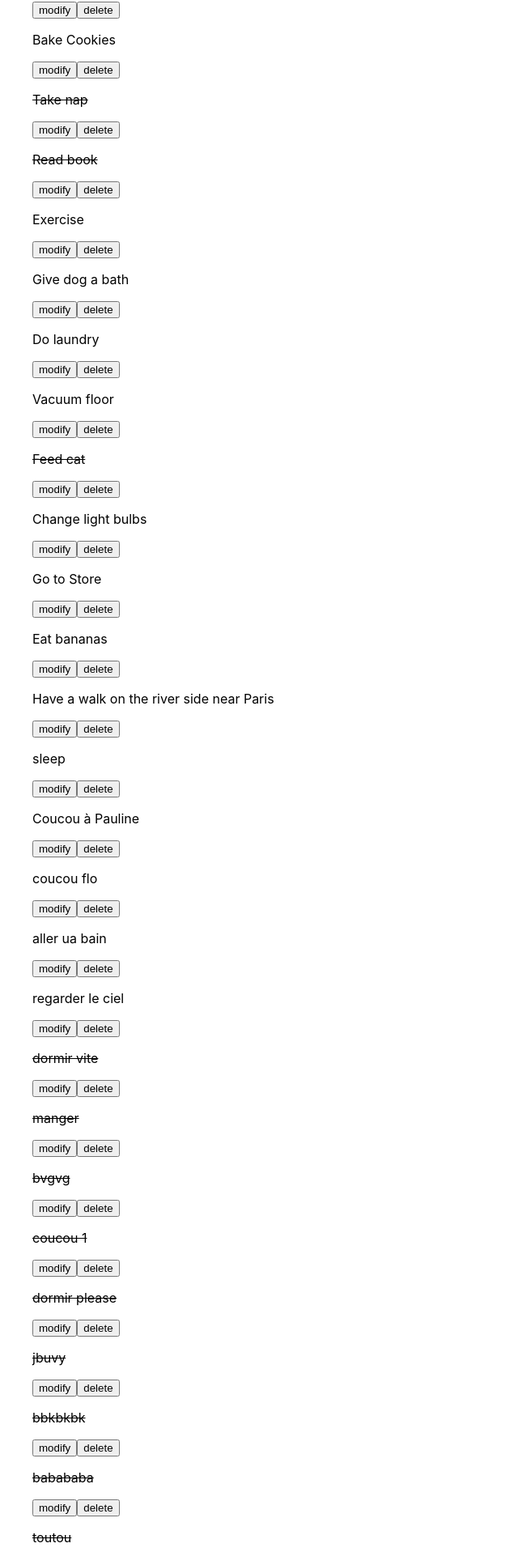
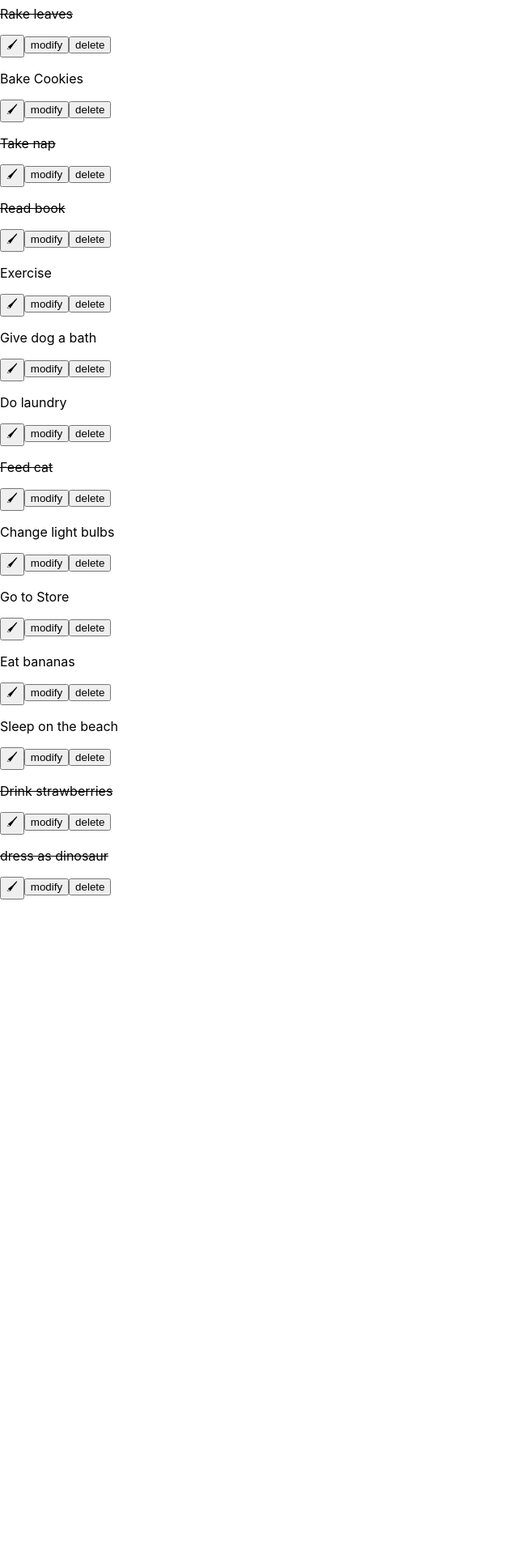
Before and after one commit to AlixV/todolist-mockjson-react, a React (Create React App) app: page / in a window 1280 px wide. Shown: the part 880-2797 px from the top of the page at 81% size, without its empty margins (0-640 px from the left). After the commit the page ends 1991 px from the top, so only its background shows below. Built offline with nearby package versions, Linux system fonts and the light colour scheme; data requests are answered from the project's data file.

Commit message:
wor on modify task

```diff
--- a/data/db.json
+++ b/data/db.json
@@ -71,11 +71,6 @@
       "complete": false
     },
     {
-      "id": 16,
-      "task": "Vacuum floor",
-      "complete": false
-    },
-    {
       "id": 17,
       "task": "Feed cat",
       "complete": true
@@ -95,85 +90,19 @@
       "id": 21
     },
     {
-      "task": "Have a walk on the river side near Paris ",
+      "task": "Sleep on the beach ",
+      "complete": false,
       "id": 22
     },
     {
-      "task": "sleep",
+      "task": "Drink strawberries",
+      "complete": true,
       "id": 23
     },
     {
-      "task": "Coucou à Pauline ",
+      "task": "dress as dinosaur",
+      "complete": true,
       "id": 24
-    },
-    {
-      "task": "coucou flo",
-      "id": 25
-    },
-    {
-      "task": "aller ua bain",
-      "complete": "",
-      "id": 26
-    },
-    {
-      "task": "regarder le ciel",
-      "complete": false,
-      "id": 27
-    },
-    {
-      "task": "dormir vite ",
-      "complete": "false",
-      "id": 28
-    },
-    {
-      "task": "manger ",
-      "complete": "false",
-      "id": 29
-    },
-    {
-      "task": "bvgvg",
-      "complete": "false",
-      "id": 30
-    },
-    {
-      "task": "coucou 1",
-      "complete": "false",
-      "id": 31
-    },
-    {
-      "task": "dormir please",
-      "complete": "false",
-      "id": 32
-    },
-    {
-      "task": "jbuvy",
-      "complete": "false",
-      "id": 33
-    },
-    {
-      "task": "bbkbkbk",
-      "complete": "false",
-      "id": 34
-    },
-    {
-      "task": "babababa",
-      "complete": "false",
-      "id": 35
-    },
-    {
-      "task": "toutou",
-      "complete": true,
-      "id": 36
-    },
-    {
-      "task": "fafaffa",
-      "complete": false,
-      "id": 37
-    },
-    {
-      "task": "fififififi",
-      "complete": true,
-      "id": 38
     }
   ]
 }
--- /dev/null
+++ b/src/components/Todo.jsx
@@ -0,0 +1,78 @@
+import React, { useState } from "react";
+import axios from "axios";
+
+const Todo = ({ task, complete, id, deleteTask, updateTask }) => {
+  const { modifytask, setModifytask } = useState();
+  const [isClicked, setIsClicked] = useState(false);
+
+  const handleModifyTask = (e) => {
+    e.preventDefault();
+
+    const modifyTaskForm = { task: modifytask };
+    console.log(modifyTaskForm);
+
+    axios
+      .put("http://localhost:8000/todo/" + id, modifyTaskForm)
+      .then(() => {
+        console.log("update done");
+      })
+      .catch((e) => console.log(e));
+  };
+
+  return (
+    <div className={complete ? " post-it strike" : "post-it"} key={id}>
+      {isClicked ? (
+        <form onSubmit={handleModifyTask}>
+          <textarea
+            id="task"
+            name="task"
+            type="textarea"
+            rows="5"
+            cols="15"
+            placeholder={task}
+            value={modifytask}
+            onChange={(e) => setModifytask(e.target.value)}
+          />
+          <button type="submit"> good !</button>
+        </form>
+      ) : (
+        <p> {task}</p>
+      )}
+      <button onClick={() => setIsClicked(!isClicked)}>🖌</button>
+
+      <button onClick={() => updateTask(id)}>modify</button>
+
+      <button onClick={() => deleteTask(id)}>delete</button>
+    </div>
+  );
+};
+
+export default Todo;
+
+// { task, complete, id, deleteTask, updateTask }
+
+//   <div className={complete ? " post-it strike" : "post-it"} key={id}>
+//       <p>{task}</p>
+//       <button onClick={() => updateTask(id)}>modify</button>
+//       //<button onClick={() => updateTask(task.id)}>complete</button>
+//       <button onClick={() => deleteTask(id)}>delete</button>
+//     </div>
+
+//     compo pr chaque tache, dans state, un boolean qui dit si on modif et en fonction afficher
+//   rendu contiontionel dans return ternary
+//   moyen de detecter si on a cliquier si oui affciher un input, sinon para
+//   garder en memoire dans un state si modfifier ou non
+//   qd fini de modifier, repasser à un paragraphe
+//   mettre un on click sur compo entier ?
+
+//   return (
+//     <div
+//       className={task.complete ? " post-it strike" : "post-it"}
+//       key={task.id}
+//     >
+//       <p>{task.task}</p>
+//       <button onClick={() => updateTask(task.id)}>modify</button>
+//       // <button onClick={() => updateTask(task.id)}>complete</button>
+//       <button onClick={() => deleteTask(task.id)}>delete</button>
+//     </div>
+//   );
--- a/src/components/TodoList.jsx
+++ b/src/components/TodoList.jsx
@@ -1,62 +1,34 @@
 import React from "react";
+import Todo from "./Todo";
 
 const TodoList = ({ tasks, deleteTask, updateTask }) => {
+  // const { tasks, deleteTask, updateTask } = props;
   return (
     <>
       <h2> My tasks : </h2>
-      <ul className="post-it-list">
-        {tasks.map((task, index) => {
+      {/* {tasks ? (  */}
+      <div className="post-it-list">
+        {tasks.map((onetask,i) => {
           return (
-            <li
-              className={task.complete ? " post-it strike" : "post-it"}
-              key={task.id}
-              style={{
-                listStyleType: "none",
-              }}
-            >
-              {/* compo pr chaque tahce, dans state, un boolean qui dit si on mofi et ne fonction afficher
+            <Todo
+              key={i}
+              task = {onetask.task}
+              complete ={onetask.complete}
+              id = {onetask.id}
 
-            rendu contiontionel dans return ternary
-            moyen de detecter si on a cliquier si oui affciher un input, sinon para
-            garder en memoire dans un state si modfifier ou non
-            qd fini de modifier, repasser à un paragraphe
-            mettre un on click sur compo entier ? */}
-              <p>{task.task}</p>
-              <button onClick={() => updateTask(task.id)}>modify</button>
-              {/* <button onClick={() => updateTask(task.id)}>complete</button> */}
-              <button onClick={() => deleteTask(task.id)}>delete</button>
-            </li>
+              tasks={tasks}
+              deleteTask={deleteTask}
+              updateTask={updateTask}
+            />
+
           );
         })}
-      </ul>
+      </div>
+      {/* ):(
+        <p> No task, well done <p>
+      )} */}
     </>
   );
 };
 
 export default TodoList;
-
-/*
-
-
-  const handleDelete =
-  async (task.id)=> {
-    await axios.delete("http://localhost:8000/todo/{task.id}");
-  }
-
-  axios. delete("http://localhost:8000/todo/{task.id}")
-  .then(()=> console.log("delete successful"))
-  .catch((e)=> console.log(e))
-
-Sans request :
- const deleteContact = (email) => {
-    setContacts(contacts.filter((contact) => contact.email !== email));
-  };
-
-  deleteTask(task.id){
-    axios
-      .delete("http://localhost:8000/todo/{task.id}")
-      .then(()=> console.log("delete successful"))
-      .catch((e)=> console.log(e))
-  }
-
-*/
```
Also changed, not shown: src/components/brouillon.txt (added).
